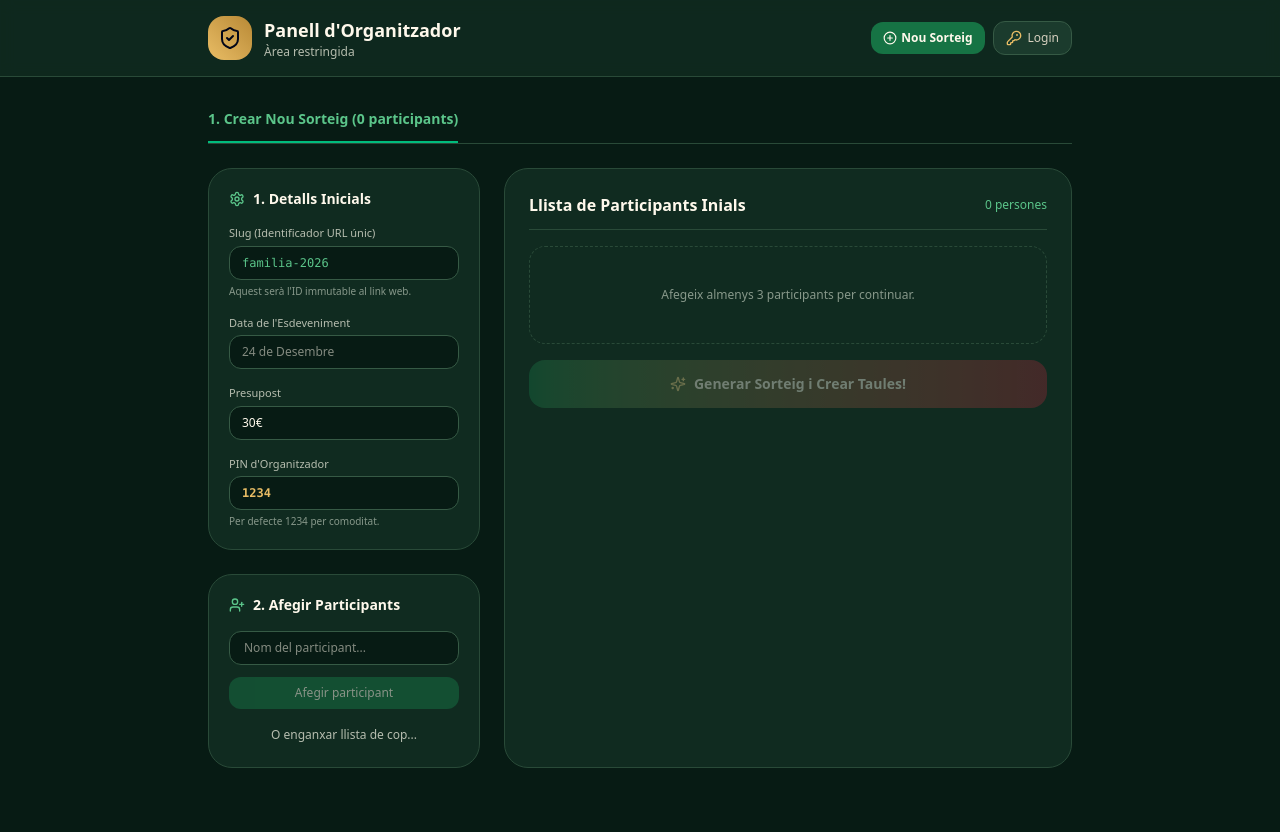
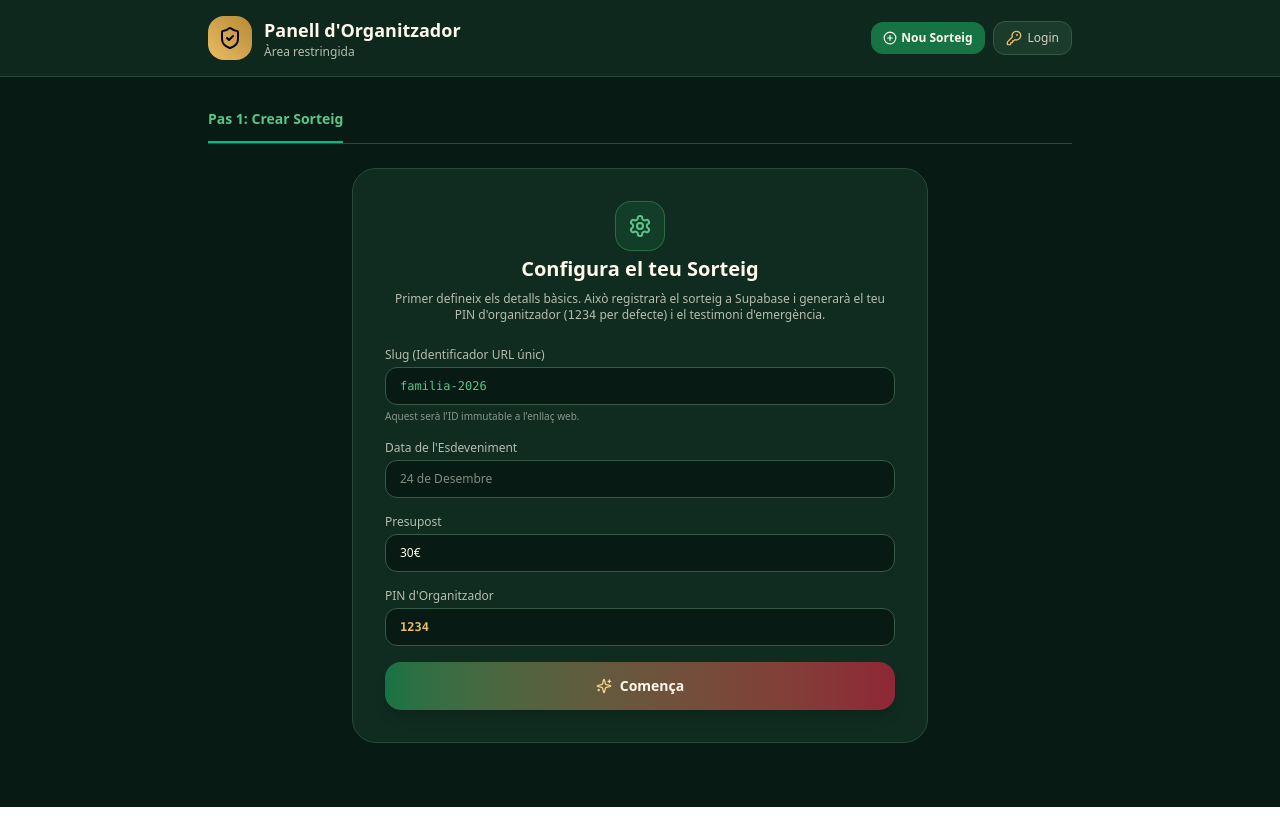
Before and after one commit to AlvitBABI/amic-invisible-ababi, a React (Vite) app: page / in a window 1280 px wide. Both pictures are taken after a click on the button "Crear un nou Sorteig". After the commit the page ends 807 px from the top, so only its background shows below. Built offline with nearby package versions, Linux system fonts and the light colour scheme.

Commit message:
Update App.jsx

```diff
--- a/src/App.jsx
+++ b/src/App.jsx
@@ -14,7 +14,7 @@ const supabase = createClient(SUPABASE_URL, SUPABASE_ANON_KEY);
 
 export default function App() {
   // Database State
-  const [drawData, setDrawData] = useState(null); // Row from 'draws' table (slug: text, budget: text, etc.)
+  const [drawData, setDrawData] = useState(null); // Row from 'draws' table
   const [dbParticipants, setDbParticipants] = useState([]); // Rows from 'participants' table
   const [recipientWishlist, setRecipientWishlist] = useState([]); // Rows from 'wishlist_items'
   const [myWishlist, setMyWishlist] = useState([]); // Rows from 'wishlist_items'
@@ -61,7 +61,7 @@ export default function App() {
   const loadDrawBySlug = async (slug) => {
     setIsLoading(true);
     try {
-      // 1. Fetch draw config by slug field
+      // 1. Fetch draw config by slug field[cite: 1]
       const { data: draw, error } = await supabase
         .from('draws')
         .select('*')
@@ -88,7 +88,7 @@ export default function App() {
         const emergencyParam = params.get('admin');
         if (emergencyParam && draw.emergency_token && emergencyParam === draw.emergency_token) {
           setMode('admin_panel');
-          setAdminTab('results');
+          setAdminTab(parts && parts.length > 0 ? 'results' : 'setup');
         }
       } else {
         setDrawError("No s'ha trobat cap sorteig amb aquest identificador.");
@@ -119,7 +119,50 @@ export default function App() {
     }
   };
 
-  // --- ADMIN SETUP HANDLERS ---
+  // --- STEP 1: CREATE DRAW ONLY ("Comença") ---
+  const handleCreateDraw = async (e) => {
+    e?.preventDefault();
+    const cleanSlug = drawSlugInput.trim().toLowerCase().replace(/\s+/g, '-');
+    if (!cleanSlug) {
+      setDrawError('El slug del sorteig no pot estar buit.');
+      return;
+    }
+
+    setDrawError('');
+    setIsSaving(true);
+
+    const emergencyToken = Math.random().toString(36).substring(2, 15) + Math.random().toString(36).substring(2, 15);
+
+    const newDrawRecord = {
+      slug: cleanSlug,
+      admin_pin: adminPinInput.trim() || '1234',
+      emergency_token: emergencyToken,
+      budget: budget || '20€',
+      event_date: eventDate || ''
+    };
+
+    try {
+      // 1. Insert row into 'draws' table first
+      const { data: insertedDraw, error: drawErr } = await supabase
+        .from('draws')
+        .insert(newDrawRecord)
+        .select()
+        .single();
+
+      if (drawErr) throw drawErr;
+
+      setDrawData(insertedDraw);
+      window.history.pushState({}, '', `?draw=${cleanSlug}`);
+      setAdminTab('setup');
+    } catch (err) {
+      console.error(err);
+      setDrawError('Error creant el sorteig a Supabase. Comprova que el slug no estigui duplicat.');
+    } finally {
+      setIsSaving(false);
+    }
+  };
+
+  // --- PARTICIPANT SETUP HANDLERS (Before draw is generated) ---
   const handleAddParticipantSetup = (e) => {
     e?.preventDefault();
     const trimmed = nameInput.trim();
@@ -162,17 +205,13 @@ export default function App() {
     setSetupParticipants(updated);
   };
 
-  // --- GENERATE NEW DRAW ---
-  const handleGenerateDraw = async () => {
+  // --- STEP 2: GENERATE DRAW ASSIGNMENTS ("Generar Sorteig") ---
+  const handleGenerateDrawAssignments = async () => {
     if (setupParticipants.length < 3) {
       setDrawError('Es necessiten almenys 3 participants per fer el sorteig!');
       return;
     }
-    const cleanSlug = drawSlugInput.trim().toLowerCase().replace(/\s+/g, '-');
-    if (!cleanSlug) {
-      setDrawError('El slug del sorteig no pot estar buit.');
-      return;
-    }
+    if (!drawData) return;
 
     setDrawError('');
     setIsSaving(true);
@@ -197,29 +236,10 @@ export default function App() {
       return;
     }
 
-    const emergencyToken = Math.random().toString(36).substring(2, 15) + Math.random().toString(36).substring(2, 15);
-
-    const newDrawRecord = {
-      slug: cleanSlug,
-      admin_pin: adminPinInput.trim() || '1234',
-      emergency_token: emergencyToken,
-      budget: budget || '20€',
-      event_date: eventDate || ''
-    };
-
     try {
-      // 1. Insert Draw record into 'draws'
-      const { data: insertedDraw, error: drawErr } = await supabase
-        .from('draws')
-        .insert(newDrawRecord)
-        .select()
-        .single();
-
-      if (drawErr) throw drawErr;
-
-      // 2. Insert Participant records using draw_slug (text)
+      // Insert Participant records using draw_slug (text) linking to the existing draw
       const participantRows = givers.map((giver, idx) => ({
-        draw_slug: cleanSlug,
+        draw_slug: drawData.slug,
         name: giver.name,
         pin: giver.pin,
         recipient_name: receivers[idx].name
@@ -232,20 +252,17 @@ export default function App() {
 
       if (partErr) throw partErr;
 
-      setDrawData(insertedDraw);
       setDbParticipants(insertedParts || []);
-
-      window.history.pushState({}, '', `?draw=${cleanSlug}`);
       setAdminTab('results');
     } catch (err) {
       console.error(err);
-      setDrawError('Error guardant a Supabase. Comprova que el slug no estigui duplicat.');
+      setDrawError('Error guardant els participants a Supabase.');
     } finally {
       setIsSaving(false);
     }
   };
 
-  // --- UPDATE DRAW SETTINGS (Organizer Menu) ---
+  // --- UPDATE DRAW SETTINGS ---
   const handleUpdateDrawSettings = async (e) => {
     e?.preventDefault();
     if (!drawData) return;
@@ -308,7 +325,6 @@ export default function App() {
     }
 
     try {
-      // Update each participant's recipient_name in Supabase
       for (let i = 0; i < givers.length; i++) {
         const participantObj = dbParticipants.find(p => p.name === givers[i].name);
         if (participantObj) {
@@ -319,7 +335,6 @@ export default function App() {
         }
       }
 
-      // Reload participants
       const { data: refreshedParts } = await supabase
         .from('participants')
         .select('*')
@@ -418,7 +433,7 @@ export default function App() {
 
     if (input === drawData.admin_pin) {
       setMode('admin_panel');
-      setAdminTab('results');
+      setAdminTab(dbParticipants.length > 0 ? 'results' : 'setup');
       setLoginInput('');
       return;
     }
@@ -781,7 +796,11 @@ export default function App() {
         <div className="flex border-b border-[#294A38] gap-4">
           {!drawData ? (
             <button className="pb-3 text-sm font-semibold border-b-2 border-emerald-500 text-[#5BC58A]">
-              1. Crear Nou Sorteig ({setupParticipants.length} participants)
+              Pas 1: Crear Sorteig
+            </button>
+          ) : dbParticipants.length === 0 ? (
+            <button className="pb-3 text-sm font-semibold border-b-2 border-emerald-500 text-[#5BC58A]">
+              Pas 2: Afegir Participants i Generar Sorteig ({setupParticipants.length})
             </button>
           ) : (
             <>
@@ -805,62 +824,80 @@ export default function App() {
           )}
         </div>
 
-        {/* --- CREATION WIZARD (When no drawData loaded) ---
-            Step 1: Choose slug, event_date, budget -> generates default admin_pin (1234) & emergency_token */}
+        {/* --- STEP 1: CREATE DRAW ONLY ("Comença") --- */}
         {!drawData && (
-          <div className="grid grid-cols-1 md:grid-cols-3 gap-6">
-            <div className="md:col-span-1 space-y-6">
-              <div className="bg-[#102B20] border border-[#294A38] rounded-3xl p-5 space-y-4">
-                <h3 className="font-bold text-[#FFF9EC] text-sm flex items-center gap-2">
-                  <Settings className="w-4 h-4 text-[#5BC58A]" />
-                  <span>1. Detalls Inicials</span>
-                </h3>
+          <div className="max-w-xl mx-auto bg-[#102B20] border border-[#294A38] rounded-3xl p-6 sm:p-8 space-y-6">
+            <div className="text-center space-y-2">
+              <div className="inline-flex items-center justify-center p-3 bg-[#123D29] border border-[#4BAE72]/40 rounded-2xl text-[#5BC58A] mb-1">
+                <Settings className="w-6 h-6" />
+              </div>
+              <h2 className="text-xl font-bold text-[#FFF9EC]">Configura el teu Sorteig</h2>
+              <p className="text-xs text-[#B6BDAF]">
+                Primer defineix els detalls bàsics. Això registrarà el sorteig a Supabase i generarà el teu PIN d'organitzador (<code>1234</code> per defecte) i el testimoni d'emergència.
+              </p>
+            </div>
+
+            <form onSubmit={handleCreateDraw} className="space-y-4">
               <div>
-                  <label className="block text-[11px] text-[#B6BDAF] mb-1">Slug (Identificador URL únic)</label>
+                <label className="block text-xs text-[#B6BDAF] mb-1">Slug (Identificador URL únic)</label>
                 <input
                   type="text"
                   value={drawSlugInput}
                   onChange={(e) => setDrawSlugInput(e.target.value)}
-                    className="w-full bg-[#071B14] border border-[#365A45] rounded-xl px-3 py-2 text-xs text-[#5BC58A] font-mono"
+                  className="w-full bg-[#071B14] border border-[#365A45] rounded-xl px-3.5 py-2.5 text-xs text-[#5BC58A] font-mono"
                   placeholder="familia-2026"
                 />
-                  <p className="text-[10px] text-[#87988A] mt-1">Aquest serà l'ID immutable al link web.</p>
+                <p className="text-[10px] text-[#87988A] mt-1">Aquest serà l'ID immutable a l'enllaç web.</p>
               </div>
               <div>
-                  <label className="block text-[11px] text-[#B6BDAF] mb-1">Data de l'Esdeveniment</label>
+                <label className="block text-xs text-[#B6BDAF] mb-1">Data de l'Esdeveniment</label>
                 <input
                   type="text"
                   placeholder="24 de Desembre"
                   value={eventDate}
                   onChange={(e) => setEventDate(e.target.value)}
-                    className="w-full bg-[#071B14] border border-[#365A45] rounded-xl px-3 py-2 text-xs text-[#FFF9EC]"
+                  className="w-full bg-[#071B14] border border-[#365A45] rounded-xl px-3.5 py-2.5 text-xs text-[#FFF9EC]"
                 />
               </div>
               <div>
-                  <label className="block text-[11px] text-[#B6BDAF] mb-1">Presupost</label>
+                <label className="block text-xs text-[#B6BDAF] mb-1">Presupost</label>
                 <input
                   type="text"
                   value={budget}
                   onChange={(e) => setBudget(e.target.value)}
-                    className="w-full bg-[#071B14] border border-[#365A45] rounded-xl px-3 py-2 text-xs text-[#FFF9EC]"
+                  className="w-full bg-[#071B14] border border-[#365A45] rounded-xl px-3.5 py-2.5 text-xs text-[#FFF9EC]"
                 />
               </div>
               <div>
-                  <label className="block text-[11px] text-[#B6BDAF] mb-1">PIN d'Organitzador</label>
+                <label className="block text-xs text-[#B6BDAF] mb-1">PIN d'Organitzador</label>
                 <input
                   type="text"
                   value={adminPinInput}
                   onChange={(e) => setAdminPinInput(e.target.value)}
-                    className="w-full bg-[#071B14] border border-[#365A45] rounded-xl px-3 py-2 text-xs text-[#E9BD65] font-mono font-bold"
+                  className="w-full bg-[#071B14] border border-[#365A45] rounded-xl px-3.5 py-2.5 text-xs text-[#E9BD65] font-mono font-bold"
                 />
-                  <p className="text-[10px] text-[#87988A] mt-1">Per defecte 1234 per comoditat.</p>
-                </div>
               </div>
 
+              <button
+                type="submit"
+                disabled={isSaving}
+                className="w-full py-3.5 bg-gradient-to-r from-[#167344] to-[#8F2635] hover:from-[#218C55] hover:to-[#AC3544] disabled:opacity-40 text-[#FFF9EC] font-bold rounded-2xl text-sm flex items-center justify-center gap-2 mt-2 shadow-lg transition"
+              >
+                {isSaving ? <Loader2 className="w-4 h-4 animate-spin" /> : <Sparkles className="w-4 h-4 text-[#F2D48B]" />}
+                <span>{isSaving ? 'Creant Sorteig...' : 'Comença'}</span>
+              </button>
+            </form>
+          </div>
+        )}
+
+        {/* --- STEP 2: ADD PARTICIPANTS & "Generar Sorteig" --- */}
+        {drawData && dbParticipants.length === 0 && (
+          <div className="grid grid-cols-1 md:grid-cols-3 gap-6">
+            <div className="md:col-span-1 space-y-6">
               <div className="bg-[#102B20] border border-[#294A38] rounded-3xl p-5 space-y-4">
                 <h3 className="font-bold text-[#FFF9EC] text-sm flex items-center gap-2">
                   <UserPlus className="w-4 h-4 text-[#5BC58A]" />
-                  <span>2. Afegir Participants</span>
+                  <span>Afegir Participant</span>
                 </h3>
 
                 {!showBulkInput ? (
@@ -907,17 +944,24 @@ export default function App() {
                   </div>
                 )}
               </div>
+
+              <div className="bg-[#102B20] border border-[#294A38] rounded-3xl p-5 space-y-2 text-xs text-[#B6BDAF]">
+                <span className="font-bold text-[#FFF9EC] block mb-1">Sorteig Creat:</span>
+                <p>Slug: <strong className="text-[#5BC58A]">{drawData.slug}</strong></p>
+                <p>Pressupost: <strong className="text-[#E9BD65]">{drawData.budget}</strong></p>
+                {drawData.event_date && <p>Data: <strong className="text-[#FFF9EC]">{drawData.event_date}</strong></p>}
+              </div>
             </div>
 
             <div className="md:col-span-2 bg-[#102B20] border border-[#294A38] rounded-3xl p-6 space-y-4">
               <div className="flex items-center justify-between border-b border-[#294A38] pb-3">
-                <h3 className="font-bold text-[#FFF9EC] text-base">Llista de Participants Inials</h3>
+                <h3 className="font-bold text-[#FFF9EC] text-base">Participants Afegits</h3>
                 <span className="text-xs text-[#5BC58A]">{setupParticipants.length} persones</span>
               </div>
 
               {setupParticipants.length === 0 ? (
                 <div className="py-10 text-center text-[#87988A] text-xs border border-dashed border-[#294A38] rounded-2xl">
-                  Afegeix almenys 3 participants per continuar.
+                  Afegeix almenys 3 participants per poder fer el sorteig.
                 </div>
               ) : (
                 <div className="grid grid-cols-1 sm:grid-cols-2 gap-2.5">
@@ -941,19 +985,19 @@ export default function App() {
               )}
 
               <button
-                onClick={handleGenerateDraw}
+                onClick={handleGenerateDrawAssignments}
                 disabled={setupParticipants.length < 3 || isSaving}
                 className="w-full py-3.5 bg-gradient-to-r from-[#167344] to-[#8F2635] disabled:opacity-40 text-[#FFF9EC] font-bold rounded-2xl text-sm flex items-center justify-center gap-2 mt-4"
               >
                 {isSaving ? <Loader2 className="w-4 h-4 animate-spin" /> : <Sparkles className="w-4 h-4 text-[#F2D48B]" />}
-                <span>{isSaving ? 'Generant Sorteig al Núvol...' : 'Generar Sorteig i Crear Taules!'}</span>
+                <span>{isSaving ? 'Guardant Participants...' : 'Generar Sorteig'}</span>
               </button>
             </div>
           </div>
         )}
 
         {/* --- ORGANIZER MENU: RESULTS & ASSIGNMENTS --- */}
-        {drawData && adminTab === 'results' && (
+        {drawData && dbParticipants.length > 0 && adminTab === 'results' && (
           <div className="space-y-6">
             <div className="bg-[#102B20] border border-[#294A38] rounded-3xl p-6 space-y-6">
               <div className="flex flex-wrap items-center justify-between gap-4 border-b border-[#294A38] pb-4">
@@ -1062,11 +1106,11 @@ export default function App() {
         )}
 
         {/* --- ORGANIZER MENU: MODIFY DRAW SETTINGS (Except Slug) --- */}
-        {drawData && adminTab === 'settings' && (
+        {drawData && dbParticipants.length > 0 && adminTab === 'settings' && (
           <div className="bg-[#102B20] border border-[#294A38] rounded-3xl p-6 space-y-6">
             <div>
               <h3 className="text-lg font-bold text-[#FFF9EC]">Modificar Configuració del Sorteig</h3>
-              <p className="text-xs text-[#B6BDAF] mt-1">Pots editar el pressupost, la data i el PIN d'organitzador.</p>
+              <p className="text-xs text-[#B6BDAF] mt-1">Pots editar el pressupost, la data i el PIN d'organitzador (el slug no es pot modificar).</p>
             </div>
 
             <form onSubmit={handleUpdateDrawSettings} className="space-y-4 max-w-lg">
```
Lines whose indentation alone changed are shown as unchanged.
